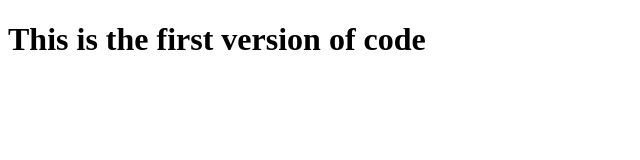
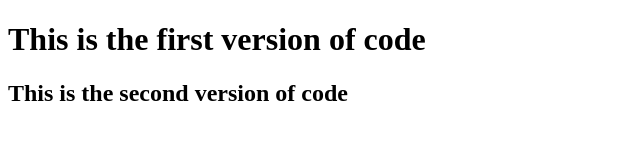
Before and after one commit to PALADI-PUJITHA/46r-git-day-2, a plain HTML site: page index.html in a window 1280 px wide. Shown: the whole page, without its empty margins (0-640 px from the left). Drawn offline with Linux system fonts and the light colour scheme.

Commit message:
version-2

```diff
--- a/index.html
+++ b/index.html
@@ -7,5 +7,6 @@
 </head>
 <body>
     <h1>This is the first version of code</h1>
+    <h2>This is the second version of code</h2>
 </body>
 </html>
```
